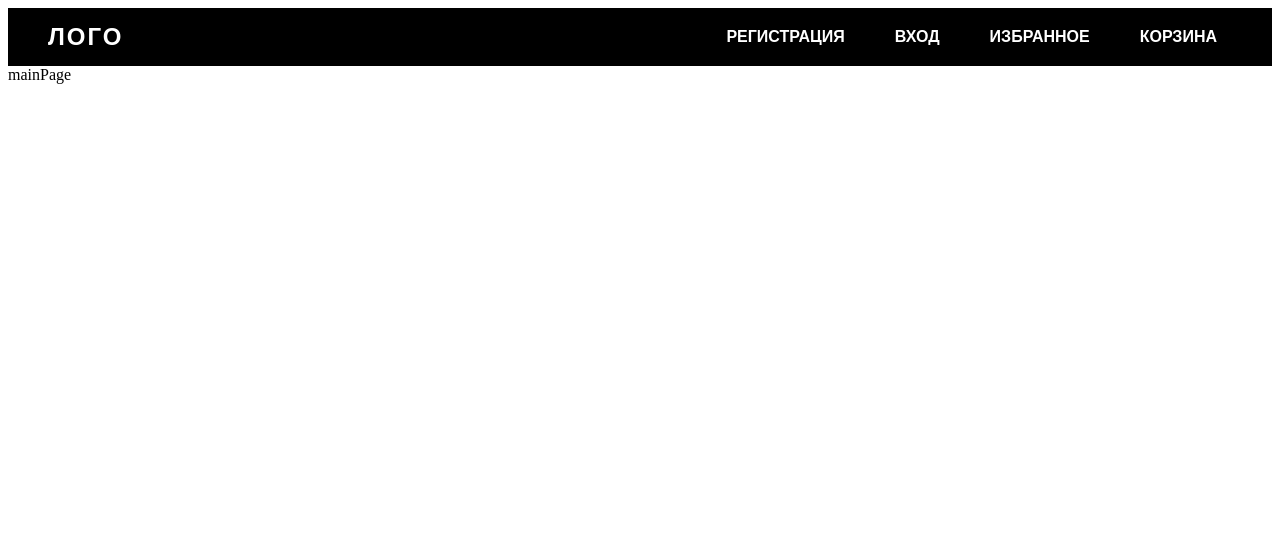
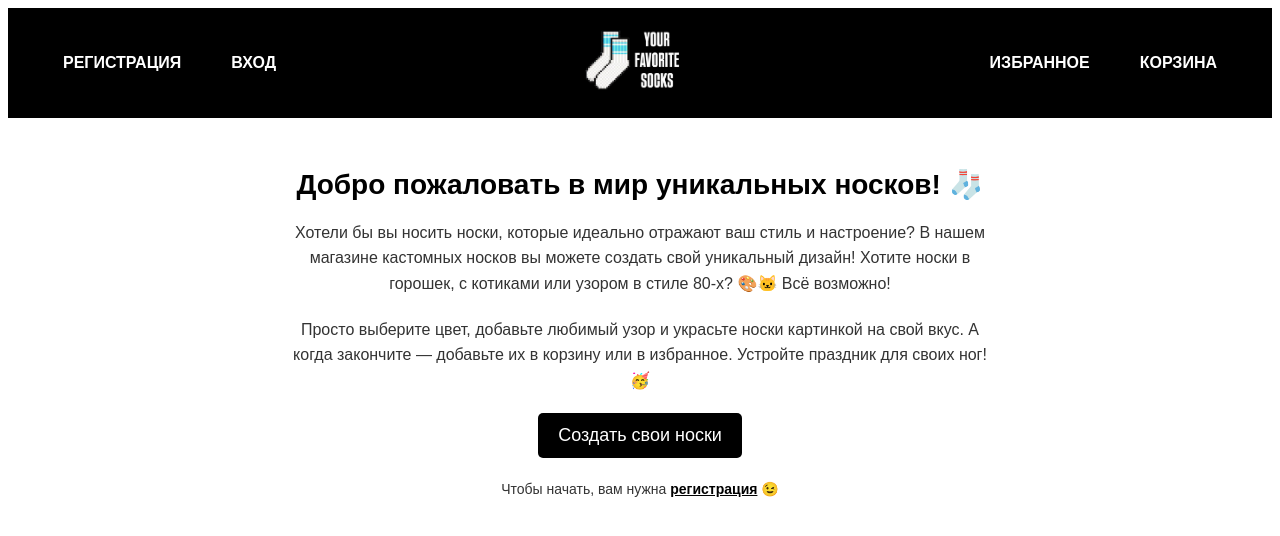
Before and after one commit to victoriavaskova/socks-shop, a React (Vite) app in the folder client/: page / in a window 1280 px wide. Shown: the top 536 px of the page. Built offline with nearby package versions, Linux system fonts and the light colour scheme.

Commit message:
welcome + logo

```diff
--- a/client/src/App.jsx
+++ b/client/src/App.jsx
@@ -1,6 +1,6 @@
 import { Routes, Route } from "react-router-dom";
 import Layout from "./widgets/Layout/Layout";
-import MainPage from "./pages/mainPage/mainPage";
+import WelcomePage from "./pages/WelcomePage/WelcomePage";
 import SignUpPage from "./pages/signUpPage/signUpPage"
 import LoginPage from "./pages/loginPage/loginPage";
 
@@ -10,7 +10,7 @@ return (
 
 
   <Route path="/" element={<Layout />}>
-  <Route path="/" element={<MainPage />} />
+  <Route path="/" element={<WelcomePage />} />
   <Route path="/signup" element={<SignUpPage />} />
   <Route path="/login" element={<LoginPage />} />
   </Route>
--- /dev/null
+++ b/client/src/pages/WelcomePage/WelcomePage.css
@@ -0,0 +1,48 @@
+.welcome-container {
+    max-width: 700px;
+    margin: 50px auto;
+    text-align: center;
+    font-family: 'Arial', sans-serif;
+    color: #333;
+  }
+
+  h1 {
+    font-size: 28px;
+    color: #000;
+  }
+
+  p {
+    font-size: 16px;
+    line-height: 1.6;
+    margin-bottom: 20px;
+  }
+
+  .button {
+    display: inline-block;
+    padding: 12px 20px;
+    background-color: #000;
+    color: #fff;
+    text-decoration: none;
+    font-size: 18px;
+    border-radius: 5px;
+    transition: 0.3s ease-in-out;
+  }
+
+  .button:hover {
+    background-color: #444;
+  }
+
+  .note {
+    margin-top: 20px;
+    font-size: 14px;
+  }
+
+  .note a {
+    color: #000;
+    text-decoration: underline;
+    font-weight: bold;
+  }
+
+  .note a:hover {
+    color: #444;
+  }
--- /dev/null
+++ b/client/src/pages/WelcomePage/WelcomePage.jsx
@@ -0,0 +1,26 @@
+import { Link } from 'react-router-dom';
+import './WelcomePage.css';
+
+
+export default function WelcomePage() {
+    return (
+      <div className="welcome-container">
+        <h1>Добро пожаловать в мир уникальных носков! 🧦</h1>
+        <p>
+          Хотели бы вы носить носки, которые идеально отражают ваш стиль и настроение? В нашем магазине кастомных носков
+          вы можете создать свой уникальный дизайн! Хотите носки в горошек, с котиками или узором в стиле 80-х? 🎨🐱
+          Всё возможно!
+        </p>
+        <p>
+          Просто выберите цвет, добавьте любимый узор и украсьте носки картинкой на свой вкус. А когда закончите —
+          добавьте их в корзину или в избранное. Устройте праздник для своих ног! 🥳
+        </p>
+
+        <Link to="/createsocks" className="button">Создать свои носки</Link>
+
+        <p className="note">
+          Чтобы начать, вам нужна <Link to="/signup">регистрация</Link> 😉
+        </p>
+      </div>
+    );
+  }
--- a/client/src/pages/mainPage/mainPage.jsx
+++ /dev/null
@@ -1,7 +0,0 @@
-import React from 'react'
-
-export default function mainPage() {
-  return (
-    <div>mainPage</div>
-  )
-}
--- a/client/src/widgets/NavBar/NavBar.css
+++ b/client/src/widgets/NavBar/NavBar.css
@@ -1,4 +1,3 @@
-
 .navbar {
   display: flex;
   justify-content: space-between;
@@ -13,9 +12,20 @@
 }
 
 /* Логотип */
-.navbar-logo {
-  font-size: 24px;
-  letter-spacing: 2px;
+.navbar-logo img {
+  height: 80px; /* Размер логотипа */
+  width: auto;
+  display: block;
+}
+
+/* Левый блок (регистрация и вход) */
+.navbar-left {
+  display: flex;
+}
+
+/* Правый блок (избранное и корзина) */
+.navbar-right {
+  display: flex;
 }
 
 /* Список ссылок */
--- a/client/src/widgets/NavBar/NavBar.jsx
+++ b/client/src/widgets/NavBar/NavBar.jsx
@@ -2,17 +2,32 @@ import React from 'react';
 import { Navbar, Nav, Container, Button } from 'react-bootstrap';
 import { Link } from 'react-router';
 import './NavBar.css';
+import logo from './logo.jpg';
 
 export default function NavBar() {
   return (
     <nav className="navbar">
-      <div className="navbar-logo">ЛОГО</div>
-      <ul className="navbar-links">
-        <li><a href="/signup">РЕГИСТРАЦИЯ</a></li>
-        <li><a href="/login">ВХОД</a></li>
-        <li><a href="/favorites">ИЗБРАННОЕ</a></li>
-        <li><a href="/cart">КОРЗИНА</a></li>
-      </ul>
+
+      <div className="navbar-left">
+
+        <ul className="navbar-links">
+          <li><Link to="/signup">РЕГИСТРАЦИЯ</Link></li>
+          <li><Link to="/login">ВХОД</Link></li>
+        </ul>
+      </div>
+
+      <div className="navbar-logo">
+        <Link to="/">
+          <img src={logo} alt="Логотип" />
+        </Link>
+      </div>
+
+      <div className="navbar-right">
+        <ul className="navbar-links">
+          <li><Link to="/favorites">ИЗБРАННОЕ</Link></li>
+          <li><Link to="/cart">КОРЗИНА</Link></li>
+        </ul>
+      </div>
     </nav>
   );
 }
```
Also changed, not shown: client/src/widgets/NavBar/logo.jpg (added).
